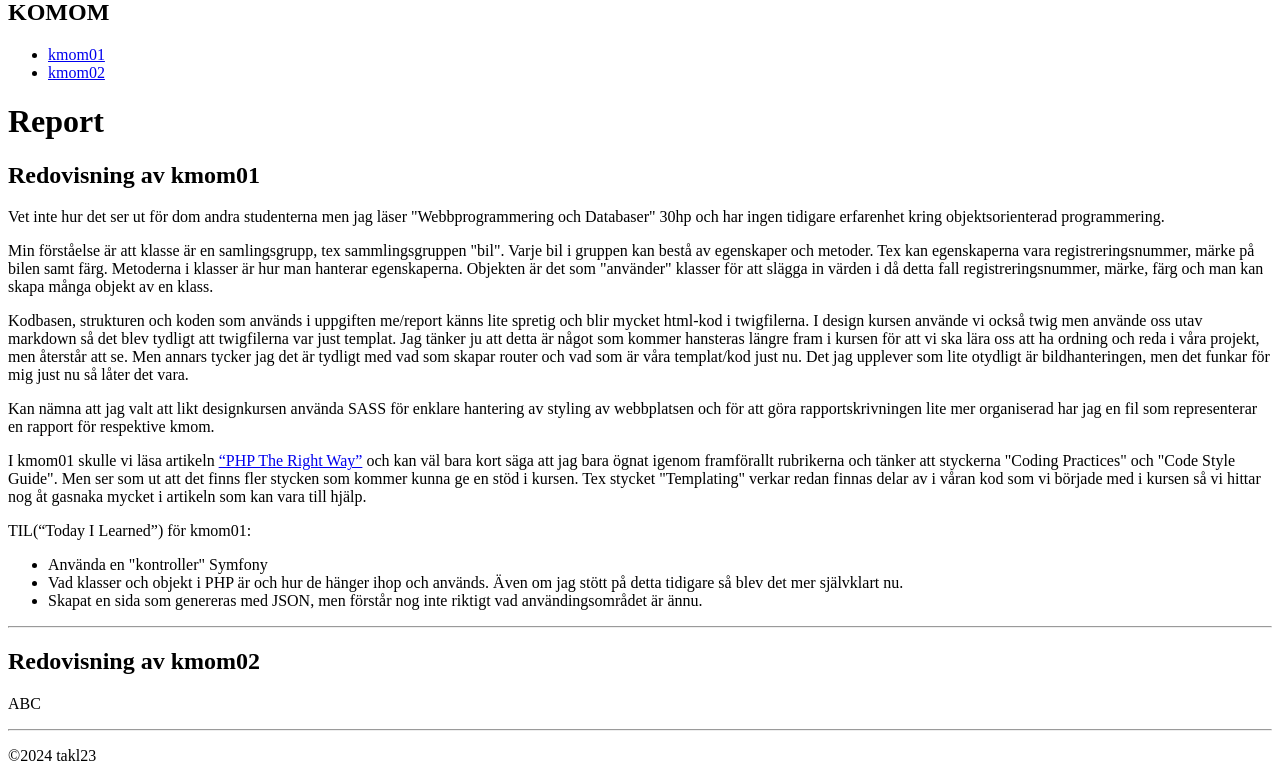
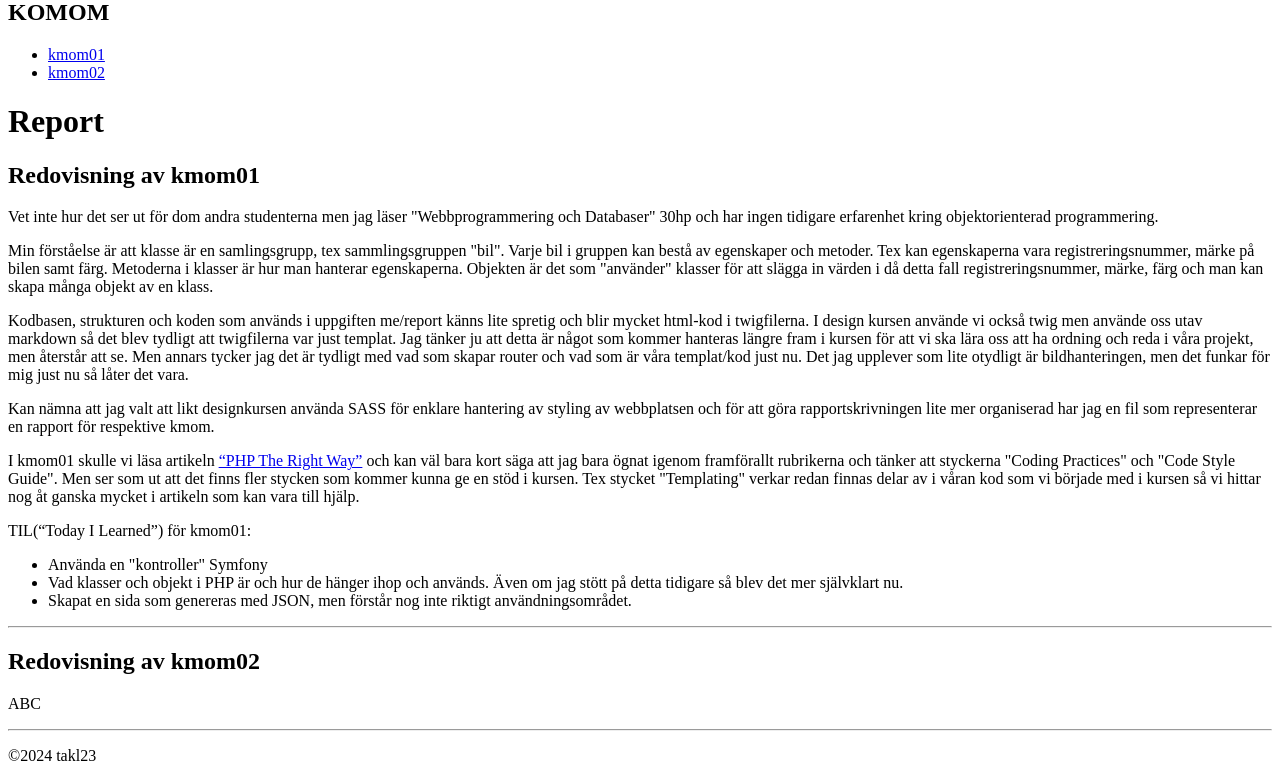
Before and after one commit to takl23/mvc, a Symfony app: template templates/report.html.twig in a window 1280 px wide. Shown: the part 173-954 px from the top of the page. Run offline with Twig, Linux system fonts and the light colour scheme; the template is opened without the code that fills it, so the values that code supplies are empty; some libraries are stand-ins or nearby versions.

Commit message:
Updates made in about page, kmom01 text in report page and in README file

```diff
--- a/templates/incl/kmom01.html
+++ b/templates/incl/kmom01.html
@@ -1,7 +1,7 @@
 
 
 <h2 id="kmom01">Redovisning av kmom01</h2>
-<p>Vet inte hur det ser ut för dom andra studenterna men jag läser "Webbprogrammering och Databaser" 30hp och har ingen tidigare erfarenhet kring objektsorienterad programmering. </p>
+<p>Vet inte hur det ser ut för dom andra studenterna men jag läser "Webbprogrammering och Databaser" 30hp och har ingen tidigare erfarenhet kring objektorienterad programmering. </p>
 
 <p>Min förståelse är att klasse är en samlingsgrupp, tex sammlingsgruppen "bil". Varje bil i gruppen kan bestå av egenskaper och metoder. Tex kan egenskaperna vara
     registreringsnummer, märke på bilen samt färg. Metoderna i klasser är hur man hanterar egenskaperna. Objekten är det som "använder" klasser för att slägga
@@ -10,7 +10,7 @@
 <p>
     Kodbasen, strukturen och koden som används i uppgiften me/report känns lite spretig och blir mycket html-kod i twigfilerna.
     I design kursen använde vi också twig men använde oss utav markdown så det blev tydligt att twigfilerna var just templat.
-    Jag tänker ju att detta är något som kommer hansteras längre fram i kursen för att vi ska lära oss att ha ordning och reda i våra projekt,
+    Jag tänker ju att detta är något som kommer hanteras längre fram i kursen för att vi ska lära oss att ha ordning och reda i våra projekt,
     men återstår att se. Men annars tycker jag det är tydligt med vad som skapar router och vad som är våra templat/kod just nu.
     Det jag upplever som lite otydligt är bildhanteringen, men det funkar för mig just nu så låter det vara.
 </p>
@@ -24,7 +24,7 @@
     I kmom01 skulle vi läsa artikeln <a href="https://phptherightway.com/">“PHP The Right Way”</a> och kan väl bara kort säga att jag bara ögnat igenom
     framförallt rubrikerna och tänker att styckerna "Coding Practices" och "Code Style Guide". Men ser som ut att det finns fler stycken som kommer kunna
     ge en stöd i kursen. Tex stycket "Templating" verkar redan finnas delar av i våran kod som vi började med i kursen så vi hittar nog åt
-    gasnaka mycket i artikeln som kan vara till hjälp.
+    ganska mycket i artikeln som kan vara till hjälp.
 </p>
 
 <p>
@@ -34,5 +34,5 @@
 <ul>
     <li>Använda en "kontroller" Symfony</li>
     <li>Vad klasser och objekt i PHP är och hur de hänger ihop och används. Även om jag stött på detta tidigare så blev det mer självklart nu. </li>
-    <li>Skapat en sida som genereras med JSON, men förstår nog inte riktigt vad användingsområdet är ännu. </li>
+    <li>Skapat en sida som genereras med JSON, men förstår nog inte riktigt användningsområdet. </li>
 </ul>
```
Also changed, not shown: templates/about.html.twig (+6 -6 lines), README.md.
